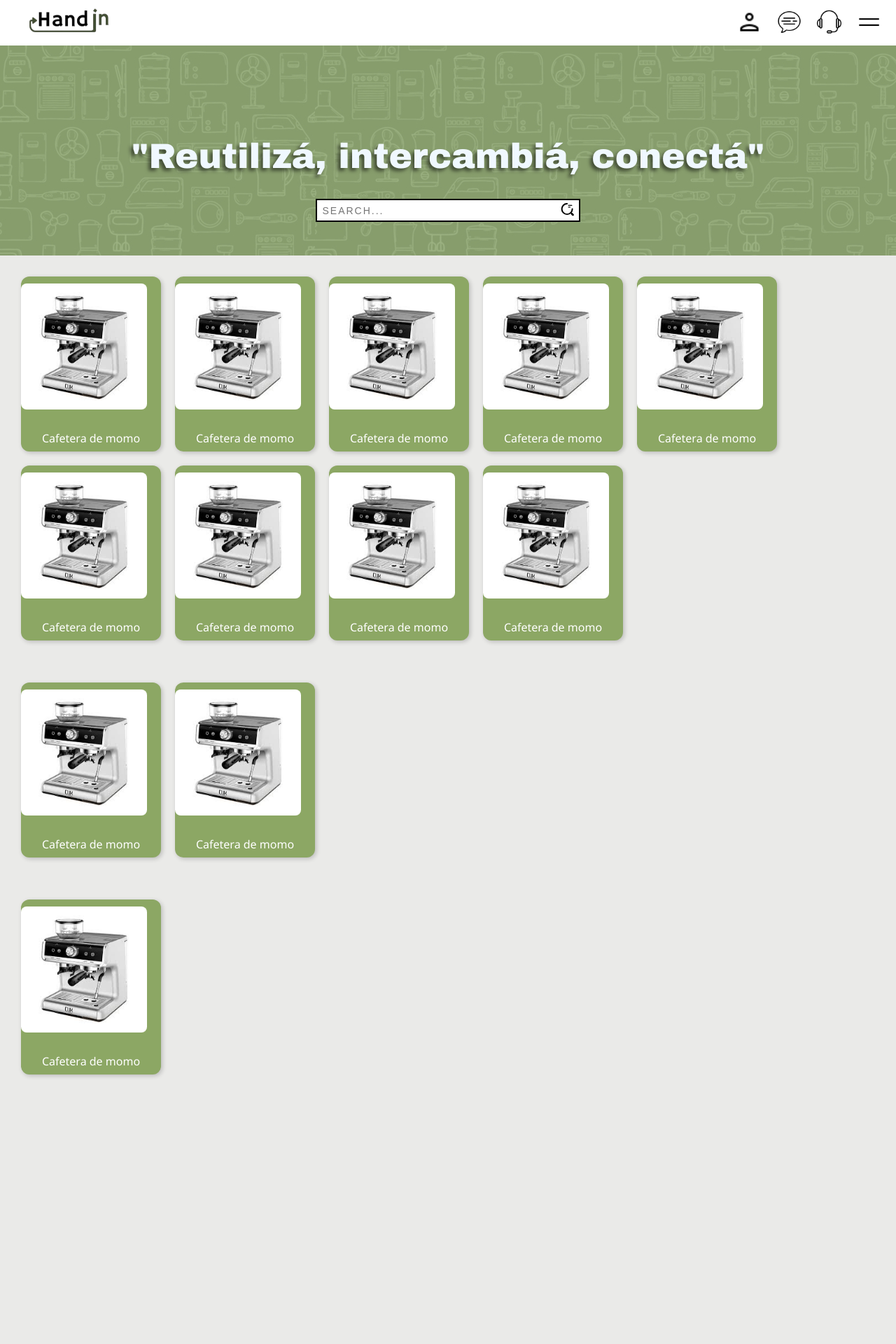
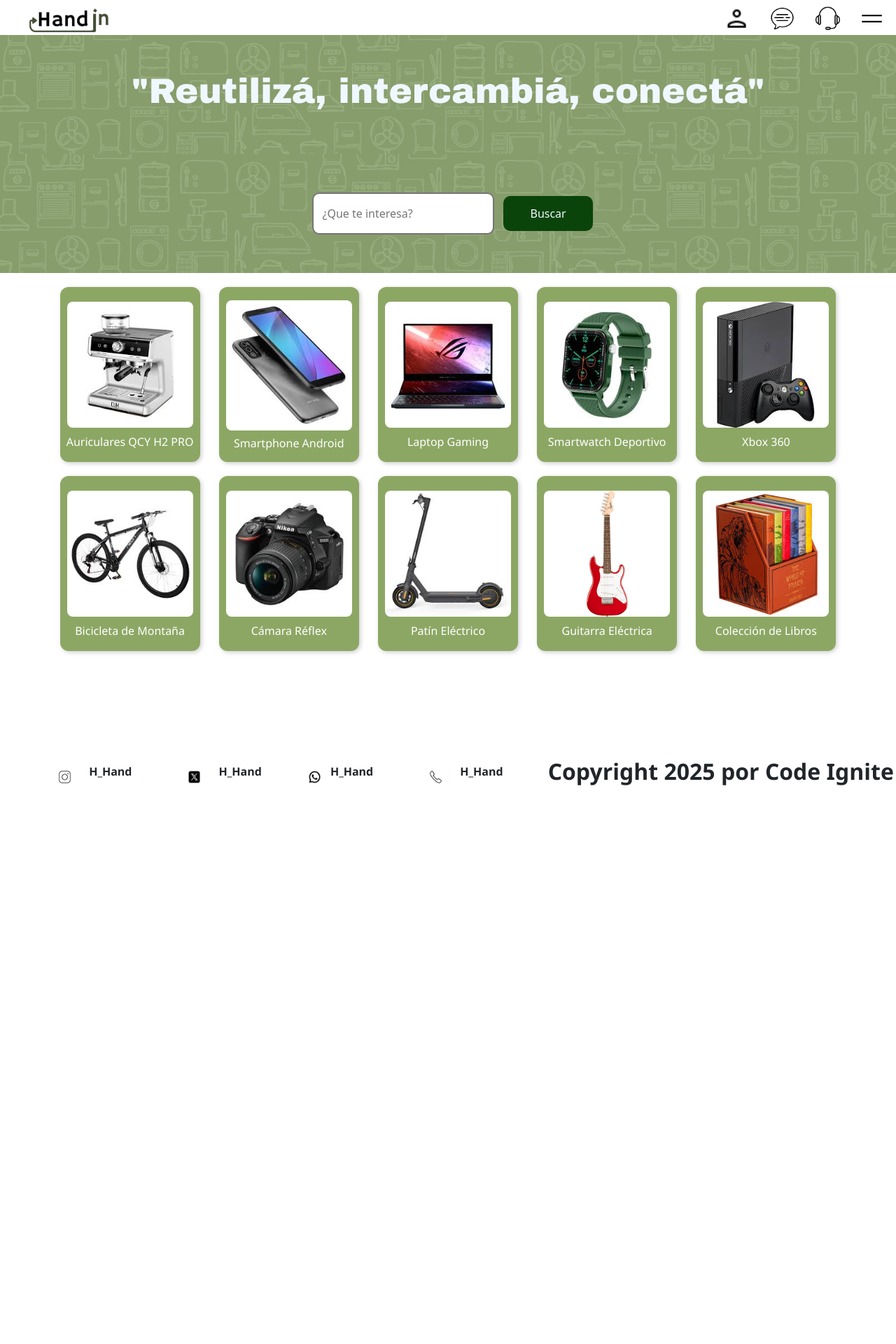
Before and after one commit to AngelAleman15/HandinHand, a PHP site: page / in a window 1280 px wide. Shown: the top 1920 px of the page at 70% size. After the commit the page ends 1122 px from the top, so only its background shows below. Run offline with PHP 8.4, Linux system fonts and the light colour scheme.

Commit message:
Agregue el login y la creacion dinamica de los productos

```diff
--- a/css/style.css
+++ b/css/style.css
@@ -1,10 +1,8 @@
-.header{
-    display: flex;
-    justify-content: space-between;
-    padding: 10px 15px 8px 35px;
-    background-color: white;
-    user-select: none;
+* {
+  box-sizing: border-box;
+  user-select: none;
 }
+
 footer {
   background-color: white;
   display: flex;
@@ -12,9 +10,8 @@ footer {
   flex-direction: row;
   width: 100%;
   height: 10%;
-  margin-top: 100%;
+  margin-top: 10%;
 }
-
 footer .social {
   padding-left: 5%;
   display: flex;
@@ -25,7 +22,6 @@ footer .social {
   font-weight: bolder;
   font-family: 'Segoe UI', Tahoma, Geneva, Verdana, sans-serif;
 }
-
 footer .social img {
   width: 100%;
   object-fit: contain;
@@ -33,66 +29,125 @@ footer .social img {
   height: 30%;
 }
 
-.icons{
-    display: flex;
-    justify-content: space-between;
-    align-items: center;
-    gap: 10px;
+button {
+  background: none;
+  border: none;
+}
 
-}
 a {
   text-decoration: none;
 }
+
 img{
     width: 35px;
     height: auto;
 }
+
 html{
     padding: 0px;
     margin: 0px;
     background-color: #EAEAE8;
 }
+
 body {
   margin: 0px;
   padding: 0px;
   height: auto;
 }
 
+.header{
+    height:50px;
+    display: flex;
+    justify-content: space-between;
+    padding: 10px 15px 8px 35px;
+    background-color: white;
+    user-select: none;
+}
+
+.icons-container {
+  display: flex;
+  justify-content: flex-end;
+  align-items: center;
+  gap: 20px;
+}
+
+.icons{
+  display: flex;
+  width: 45px;
+  height: 45px;
+  margin-right: 0%;
+  display: flex;
+  border-radius: 50%;
+  align-items: center;
+  justify-content: center;
+  gap: 10px;
+  transition: ease 0.3s;
+}
+.icons:hover {
+  position:relative;
+  background-color: #3c680795;
+  border-radius: 50%;
+}
+
 .container{
+  align-items: center;
   justify-items: center;
   padding: 20px;
   display: grid;
   grid-template-columns: repeat(5, 1fr);
+  border-radius: 12px;
   gap: 20px;
-}
-
-.product{
-  width: 100px;
-  height: 150px;
-  background-color: #8ca764;
 }
 
 .sb-container{
   display: flex;
   justify-content: center;
   align-items: center;
-  height: 300px;
+  height: 170px;
   background-image: url(../img/fondito.jpg);
-  user-select: none;
+  user-select: none
 }
 
+.sb-container-bars {
+  display: flex;
+  justify-content: center;
+  align-items: center;
+  width: 100%;
+  height: auto;
+}
+.search-bar {
+  height: 35%;
+  padding: 1%;
+  margin: 1%;
+  background-color: rgb(255, 255, 255);
+  border-radius: 10px;
+  border-style: solid;
+  color: black;
+  transition: ease 0.3s;
+}
+.search-bar-btn {
+  padding: 1%;
+  border-radius: 10px;
+  border-style: none;
+  width: 10%;
+  height: auto;
+  background-color: rgb(11, 68, 11);
+  color: aliceblue;
+  transition: ease 0.3s;
+}
+.search-bar-btn:active {
+  background-color: rgb(5, 24, 5);
+}
+.sb{
+    flex-direction: column;
+    display: flex;
+    align-items: center;
+}
 .input-container {
   width: 360px;
   position: relative;
   padding-right: 17px;
   }
-
-.sb{
-    flex-direction: column;
-    display: flex;
-    align-items: center;
-    margin-top: 50px;
-}
 
 .icon {
     position: absolute;
@@ -101,55 +156,11 @@ body {
     transform: translateY(calc(-50% - 5px));
   }
 
-.input {
-    width: 100%;
-    height: 15px;
-    padding: 7px;
-    transition: .2s linear;
-    border: 2.5px solid black;
-    font-size: 14px;
-    text-transform: uppercase;
-    letter-spacing: 2px;
-  }
-
-  .input:focus {
-    outline: none;
-    border: 0.5px solid black;
-    box-shadow: -5px -5px 0px black;
-  }
-
-  .input-container:hover > .icon {
-    animation: anim 1s linear infinite;
-  }
-
-  @keyframes anim {
-    0%,
-    100% {
-      transform: translateY(calc(-50% - 5px)) scale(1);
-    }
-
-    50% {
-      transform: translateY(calc(-50% - 5px)) scale(1.1);
-    }
-  }
-
-.sombra {
-    text-shadow: -4px 4px 5px rgba(0, 0, 0, 0.5);
-  }
-
-.product-wrapper {
-  display: flex;
-  flex-wrap: wrap;
-  justify-content: flex-start;
-  gap: 20px ;
-  padding: 30px;
-  border-radius: 12px;
-  gap: 20px;
-}
-
 .product {
   justify-content: space-evenly;
   align-items: center;
+  display: flex;
+  flex-direction: column;
   width: 200px;
   height: 250px;
   background-color: #8ca764;
@@ -160,7 +171,6 @@ body {
 .product:hover {
   transform: scale(1.03);
 }
-
 .product img {
   width: 90%;
   height: auto;
@@ -172,10 +182,107 @@ body {
   color: #ffffff;
   text-align: center;
   font-family: 'Segoe UI', Tahoma, Geneva, Verdana, sans-serif;
-  padding: 10px;
 }
 
-button {
-  background: none;
-  border: none;
+.sidebar {
+    margin: 1%;
+    width: 15%;
+    height: auto;
+    display: flex;
+    flex-direction: column;
+    justify-content: center;
+    align-items: center;
+    position: relative;
+    transition: ease 0.3s;
 }
+.sidebar, .sidebar_active img{
+    width: 100%;
+}
+.sidebar_active {
+  margin-top: auto;
+  backdrop-filter: blur(30px);
+  width: 50%;
+  height: auto;
+  border-radius: 5px;
+  display: flex;
+  flex-direction: column;
+  background-color: #3c680795;
+}
+
+.menu {
+  display: none;
+  flex-direction: column;
+  gap: 10px;
+  margin: 10%;
+  color: white;
+  font-family: sans-serif;
+  font-size: 1rem;
+  cursor: pointer;
+  border-radius: 10px;
+}
+
+.sidebar_active .menu img {
+    display: flex;
+    position: relative;
+}
+
+.item {
+  border-radius: 5px;
+  display: flex;
+  align-items: center;
+  gap: 10px;
+}
+.item h1 {
+  font-weight: 1;
+  font-size: 1rem;
+  margin: 0;
+  color: white;
+  text-align: center;
+}
+
+#categorias {
+  padding: 5%;
+  background-color: #c4be8e;
+  border-radius: 10px;
+  transition: ease 0.3;
+}
+#categorias h1 {
+  color: rgb(119, 117, 56);
+}
+
+#nyc {
+  width: auto;
+  height: auto;
+  padding: 5%;
+  background-color: #c4be8e;
+  border-radius: 10px;
+  transition: ease 0.3;
+}
+
+#sesion {
+  padding-bottom: 5%;
+  display: flex;
+  flex-direction: row;
+  justify-content: center;
+  align-items: center;
+}
+#iniciar-sesion {
+  background-color: transparent;
+}
+
+#registro {
+  background-color: #1e3100;
+  display: flex;
+  justify-content: center;
+  align-items: center;
+  width: 150px;
+  height: 50px;
+}
+
+#option {
+  padding: 3%;
+  border-radius: 10px;
+  border-style: solid;
+  border-color: #555135;
+  border-width: 2px;
+}
--- a/index.html
+++ b/index.html
@@ -2,87 +2,79 @@
 <html lang="en">
 <head>
     <meta charset="UTF-8">
+    <link rel="icon" href="img/fondito.jpg">
     <meta name="viewport" content="width=device-width, initial-scale=1.0">
     <title>HandinHand</title>
     <link rel="stylesheet" href="css/style.css">
+    <link href="https://cdn.jsdelivr.net/npm/bootstrap@5.3.7/dist/css/bootstrap.min.css" rel="stylesheet" integrity="sha384-LN+7fdVzj6u52u30Kp6M/trliBMCMKTyK833zpbD+pXdCLuTusPj697FH4R/5mcr" crossorigin="anonymous">
 </head>
 <body>
     <header class="header">
         <div>
            <a href="index.html" draggable="false"><img src="img/Hand(sinfondo).png" alt="Loguito" style="width: 125px;" draggable="false"></a>
         </div>
-        <div class="icons">
-            <button onclick="window.location.href='user.html'"><img src="img/user-icon.png" alt="Icono de usuario" draggable="false"></button>
-            <button><img src="img/chat-icon.png" alt="Icono de chat" draggable="false"></button>
-            <button onclick="window.location.href='support.html'"><img src="img/support-icon.png" alt="Icono de soporte" draggable="false"></button>
-            <button><img src="img/menu-icon.png" alt="Icono de clasificación" draggable="false"> </button>
+        <div class="icons-container">
+            <div class="icons">
+                <button onclick="window.location.href='register.html'"><img src="img/user-icon.png" alt="Icono de usuario" draggable="false"></button>
+            </div>
+            <div class="icons">
+                <button><img src="img/chat-icon.png" alt="Icono de chat" draggable="false"></button>
+            </div>
+            <div class="icons">
+                <button onclick="window.location.href='support.html'"><img src="img/support-icon.png" alt="Icono de soporte" draggable="false"></button>
+            </div>
+            <div class="sidebar icons" id="open_sidebar">
+                <img src="img/menu-icon.png" id="icon_sidebar">
+                <div class="menu" id="menu_sidebar">
+                    <div class="item" id="sesion">
+                        <div class="item" id="iniciar-sesion">
+                            <h1 onclick="window.location.href='login.html'">Iniciar sesion</h1>
+                        </div>
+                        <div class="item" id="registro">
+                            <h1 onclick="window.location.href='register.html'">Registrar</h1>
+                        </div>
+                    </div>
+                    <div class="item" id="categorias">
+                        <h1>Categorias</h1>
+                    </div>
+                    <div class="item" id="option">
+                        <h1>Ropa</h1>
+                    </div>
+                    <div class="item" id="option">
+                        <h1>Vehiculo</h1>
+                    </div>
+                    <div class="item" id="option">
+                        <h1>Objetos</h1>
+                    </div>
+                    <div class="item" id="option">
+                        <h1>Muebles</h1>
+                    </div>
+                    <div class="item" id="option">
+                        <h1>Electrodomesticos</h1>
+                    </div>
+                    <div class="item" id="option">
+                        <h1>Antiguedades</h1>
+                    </div>
+                    <div class="item" id="option">
+                        <h1>Dispositivos</h1>
+                    </div>
+                    <div class="item" id="nyc">
+                        <p style="color: rgb(119, 117, 56); padding: 0px; margin: 0px;">Normas y Condiciones</p>
+                    </div>
+                </div>
+            </div>
         </div>
     </header>
+
+
     <div class="sb-container">
-        <div class="sb">
-            <h1 style="color: aliceblue; font-family: 'Arial Black'; font-size: 50px;" class="sombra">"Reutilizá, intercambiá, conectá"</h1>
-            <div class="input-container">
-                <input type="text" name="text" class="input" placeholder="search...">
-                <span class="icon">
-                  <svg width="19px" height="19px" viewBox="0 0 24 24" fill="none" xmlns="http://www.w3.org/2000/svg"><g id="SVGRepo_bgCarrier" stroke-width="0"></g><g id="SVGRepo_tracerCarrier" stroke-linecap="round" stroke-linejoin="round"></g><g id="SVGRepo_iconCarrier"> <path opacity="1" d="M14 5H20" stroke="#000" stroke-width="1.5" stroke-linecap="round" stroke-linejoin="round"></path> <path opacity="1" d="M14 8H17" stroke="#000" stroke-width="1.5" stroke-linecap="round" stroke-linejoin="round"></path> <path d="M21 11.5C21 16.75 16.75 21 11.5 21C6.25 21 2 16.75 2 11.5C2 6.25 6.25 2 11.5 2" stroke="#000" stroke-width="2.5" stroke-linecap="round" stroke-linejoin="round"></path> <path opacity="1" d="M22 22L20 20" stroke="#000" stroke-width="3.5" stroke-linecap="round" stroke-linejoin="round"></path> </g></svg>
-                </span>
-            </div>
-        </div>
+        <h1 style="color: aliceblue; font-family: 'Arial Black'; font-size: 50px;" class="sombra">"Reutilizá, intercambiá, conectá"</h1>
     </div>
-    <div class="product-wrapper">
-        <div class="product">
-            <img src="img/producto.jpg" alt="Producto">
-            <p class="info">Cafetera de momo</p>
-        </div>
-        <div class="product">
-            <img src="img/producto.jpg" alt="Producto">
-            <p class="info">Cafetera de momo</p>
-        </div>
-         <div class="product">
-            <img src="img/producto.jpg" alt="Producto">
-            <p class="info">Cafetera de momo</p>
-        </div>
-
-        <div class="product">
-            <img src="img/producto.jpg" alt="Producto">
-            <p class="info">Cafetera de momo</p>
-        </div>
-        <div class="product">
-            <img src="img/producto.jpg" alt="Producto">
-            <p class="info">Cafetera de momo</p>
-        </div>
-         <div class="product">
-            <img src="img/producto.jpg" alt="Producto">
-            <p class="info">Cafetera de momo</p>
-        </div>
-        <div class="product">
-            <img src="img/producto.jpg" alt="Producto">
-            <p class="info">Cafetera de momo</p>
-        </div>
-        <div class="product">
-            <img src="img/producto.jpg" alt="Producto">
-            <p class="info">Cafetera de momo</p>
-        </div>
-         <div class="product">
-            <img src="img/producto.jpg" alt="Producto">
-            <p class="info">Cafetera de momo</p>
-        </div>
+    <div class="sb-container">
+        <input type="text" placeholder="¿Que te interesa?" class="search-bar">
+        <button class="search-bar-btn">Buscar</button>
     </div>
-    <div class="product-wrapper">
-        <div class="product">
-            <img src="img/producto.jpg" alt="Producto">
-            <p class="info">Cafetera de momo</p>
-        </div>
-        <div class="product">
-            <img src="img/producto.jpg" alt="Producto">
-            <p class="info">Cafetera de momo</p>
-        </div>
-    </div>
-    <div class="product-wrapper">
-        <div class="product">
-            <img src="img/producto.jpg" alt="Producto">
-            <p class="info">Cafetera de momo</p>
-        </div>
+    <div class="container">
     </div>
     <footer>
         <div class="social">
@@ -103,5 +95,6 @@
         </div>
         <p style="font-weight: bolder;font-size: 32px; font-family: 'Segoe UI', Tahoma, Geneva, Verdana, sans-serif; padding-left: 5%; display: flex; justify-content: center; align-items: center;">Copyright 2025 por Code Ignite</p>
     </footer>
+    <script src="js/script.js"></script>
 </body>
 </html>
```
Also changed, not shown: js/login.js (added, +44 -0 lines), js/script.js (+89 -0 lines), login.html (+100 -0 lines), register.html (+18 -14 lines), support.html (+56 -6 lines), img/Bicicleta.jpeg (added), img/LaptopGaming.jpeg (added), img/MaquinadeCafe.jpg (added), img/Smartphone.jpeg (added), img/Smartwatch.jpeg (added), img/camara.jpeg (added), img/coleccion de libros.jpeg (added), img/guitarraelectrica.png (added), img/patin.jpeg (added), 1 more files.
